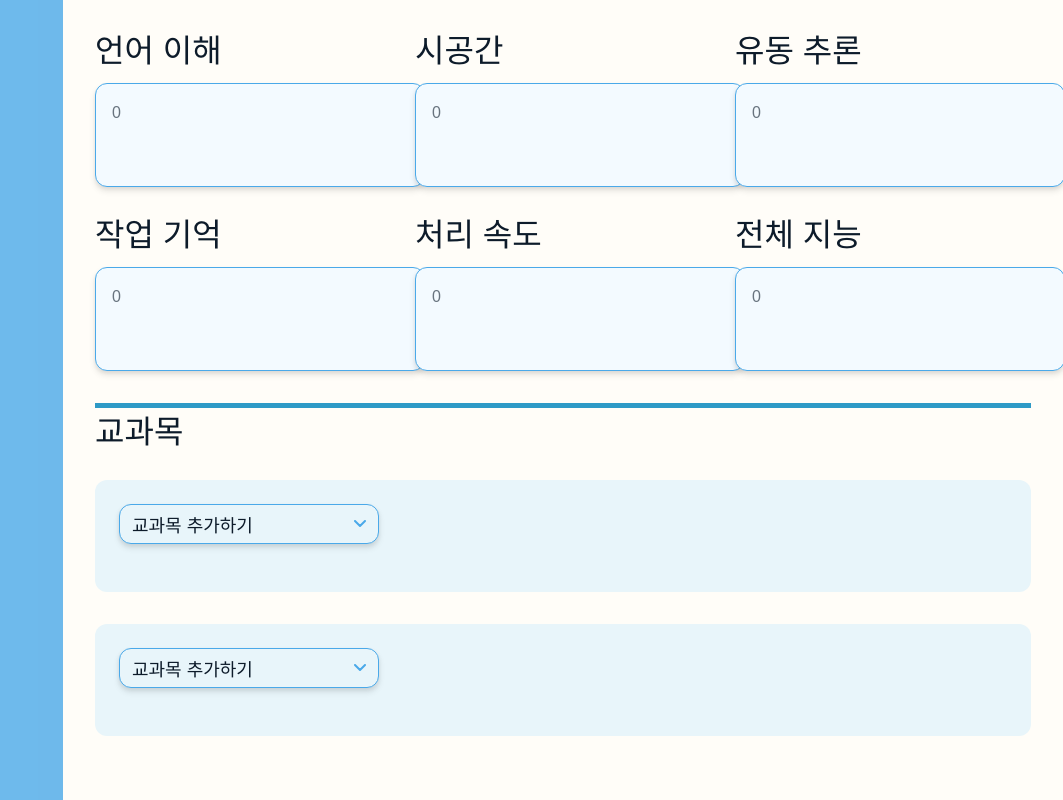
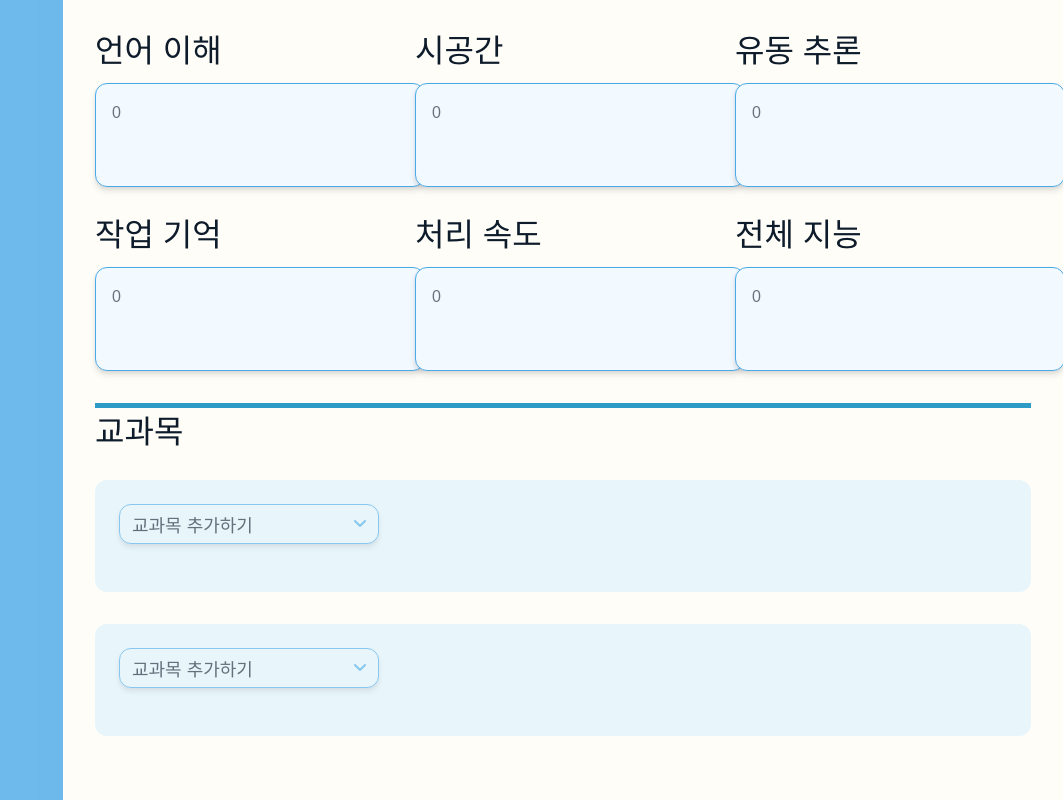
Before and after one commit to CodysseyTabula/Eduform, a React (Vite) app in the folder frontend/: page /students/1/iep-versions in a window 1280 px wide. Shown: the part 1690-2490 px from the top of the page, without its empty margins (217-1280 px from the left). Built offline with nearby package versions, Linux system fonts and the light colour scheme; a web font is replaced by a local one.

Commit message:
💄 style : Dropdown 컴포넌트 수정 #20

```diff
--- a/frontend/src/components/Dropdown.css
+++ b/frontend/src/components/Dropdown.css
@@ -40,12 +40,21 @@
   transform: rotate(180deg);
 }
 
+.dropdown.disabled .dropdown-button {
+  opacity: 0.6;
+  cursor: not-allowed;
+}
+
+.dropdown.disabled .dropdown-button:hover {
+  box-shadow: 0 4px 6px rgba(0, 0, 0, 0.1), 0 2px 4px rgba(0, 0, 0, 0.06);
+}
+
 .dropdown-menu {
   position: absolute;
   top: calc(100% + 0.5rem);
   left: 0;
   right: 0;
-  background-color: var(--color-contentSecondary);
+  background-color: var(--color-white);
   border-radius: 12px;
   padding: 0.5rem 0;
   box-shadow: 0 4px 6px rgba(0, 0, 0, 0.1), 0 2px 4px rgba(0, 0, 0, 0.06);
@@ -69,7 +78,7 @@
 }
 
 .dropdown-item:hover {
-  background-color: rgba(255, 255, 255, 0.1);
+  background-color: var(--color-tertiary);
 }
 
 @media (max-width: 768px) {
--- a/frontend/src/components/Dropdown.tsx
+++ b/frontend/src/components/Dropdown.tsx
@@ -6,13 +6,15 @@ interface DropdownProps {
   placeholder?: string;
   onSelect?: (option: string) => void;
   className?: string;
+  disabled?: boolean;
 }
 
 const Dropdown: React.FC<DropdownProps> = ({
   options,
   placeholder = '선택하세요',
   onSelect,
-  className
+  className,
+  disabled = false
 }) => {
   const [isOpen, setIsOpen] = useState(false);
   const [selectedOption, setSelectedOption] = useState<string | null>(null);
@@ -31,7 +33,14 @@ const Dropdown: React.FC<DropdownProps> = ({
     };
   }, []);
 
+  useEffect(() => {
+    if (disabled && isOpen) {
+      setIsOpen(false);
+    }
+  }, [disabled, isOpen]);
+
   const handleSelect = (option: string) => {
+    if (disabled) return;
     setSelectedOption(option);
     setIsOpen(false);
     if (onSelect) {
@@ -39,12 +48,19 @@ const Dropdown: React.FC<DropdownProps> = ({
     }
   };
 
+  const handleButtonClick = () => {
+    if (!disabled) {
+      setIsOpen(!isOpen);
+    }
+  };
+
   return (
-    <div className={`dropdown ${className || ''}`} ref={dropdownRef}>
+    <div className={`dropdown ${className || ''} ${disabled ? 'disabled' : ''}`} ref={dropdownRef}>
       <button
         className="dropdown-button"
-        onClick={() => setIsOpen(!isOpen)}
+        onClick={handleButtonClick}
         type="button"
+        disabled={disabled}
       >
         <span className="dropdown-text">
           {selectedOption || placeholder}
```
